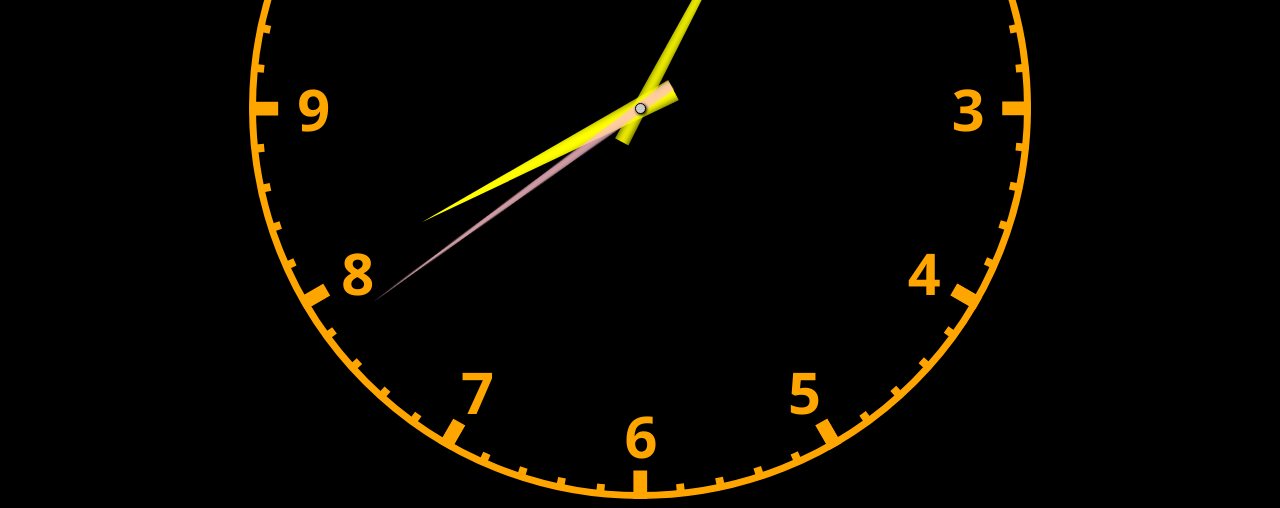
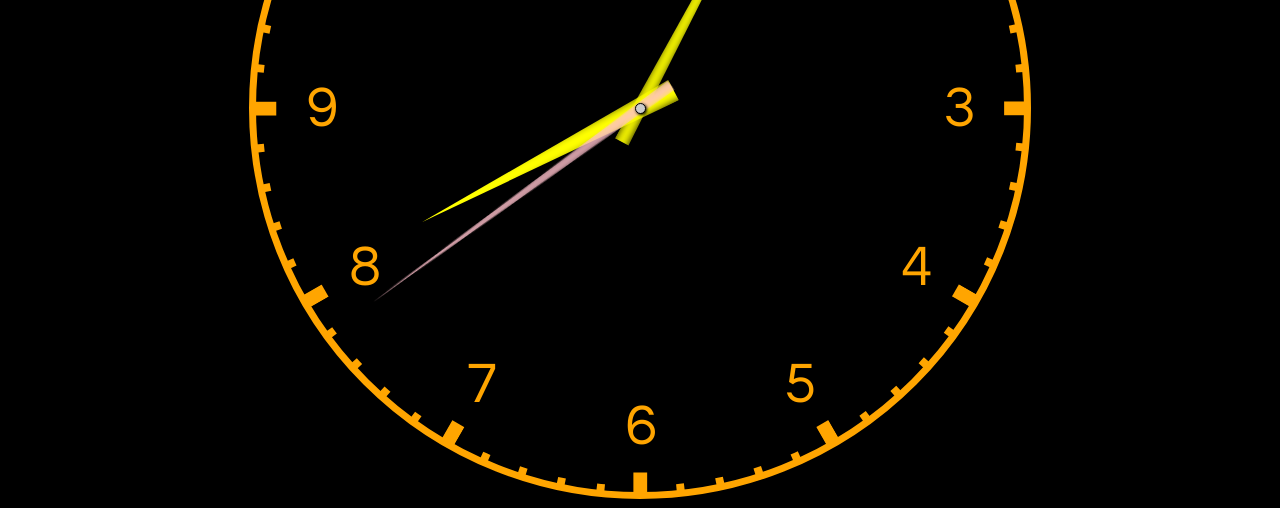
Before and after one commit to i-sayer/skellington, a plain HTML site: page clockp.html in a window 1280 px wide. Shown: the part 292-800 px from the top of the page. Drawn offline with Linux system fonts and the light colour scheme.

Commit message:
adjust wobble

```diff
--- a/clockp.html
+++ b/clockp.html
@@ -23,7 +23,7 @@
         body {
             display: flex;
             flex-direction: column;
-            font-family: 'Segoe UI', Tahoma, Geneva, Verdana, sans-serif;
+            font-family: 'Century Gothic','Segoe UI', Tahoma, Geneva, Verdana, sans-serif;
         }
         header {
             color:chartreuse;
@@ -121,6 +121,7 @@
 .clock>b {
     grid-area: 1 / 1;
     font-size: calc(var(--clock-height) * 0.075px);
+    font-weight: 200;
     position: relative;
     letter-spacing: -2px;
     color: var(--stroke-color);
@@ -135,7 +136,7 @@
         clip-path: inset(18% 0 46%);
         top: 0;
         left: calc(( 100% - 0.25em )/2);
-        transform: rotate(calc(var(--i) * (360/var(--hours, 12)) * 1deg)) translateY(-.66em) ;
+        transform: rotate(calc(var(--i) * (360/var(--hours, 12)) * 1deg)) translateY(-.83em) ;
         /* transform: translateY(-0.44em); */
     }
 }
--- a/quartz-clock.js
+++ b/quartz-clock.js
@@ -26,7 +26,7 @@ export function initClock(options){
         let numHours = (getComputedStyle(svgcircle)).getPropertyValue("--hours")||12;
         let dd = Math.PI*2/numHours; // angle between digits 2PI/12
         let ow = clock.offsetWidth;
-        let ra = ow / 2.11 - (ow / 18); // inner radius for digit position
+        let ra = ow / 2.11 - (ow / 15); // inner radius for digit position
         // set dash-array for tick marks because Firefox doesn't work with CSS and calc
         if (svgcircle) {
             let circ60th = ((getComputedStyle(svgcircle)).getPropertyValue("--clock-height") * 3.1415927) / (numHours*5);
@@ -70,7 +70,7 @@ export function initClock(options){
             let secondsHand = clock.querySelector(".sec");
             if (secondsHand&&secondsHand.animate){
                 // this uses the new JS animation API (if available) to create the tick 'overshoot' effect
-                secondsHand.animate([{rotate:"3deg"},{rotate:"-2deg"},{rotate:"1deg"},{rotate:"0deg"}],{duration:180,composite:"accumulate"});
+                secondsHand.animate([{rotate:"2deg"},{rotate:"-1deg"},{rotate:"0.5deg"},{rotate:"0deg"}],{duration:180,composite:"accumulate"});
             }
         }
         updateHands();
```
